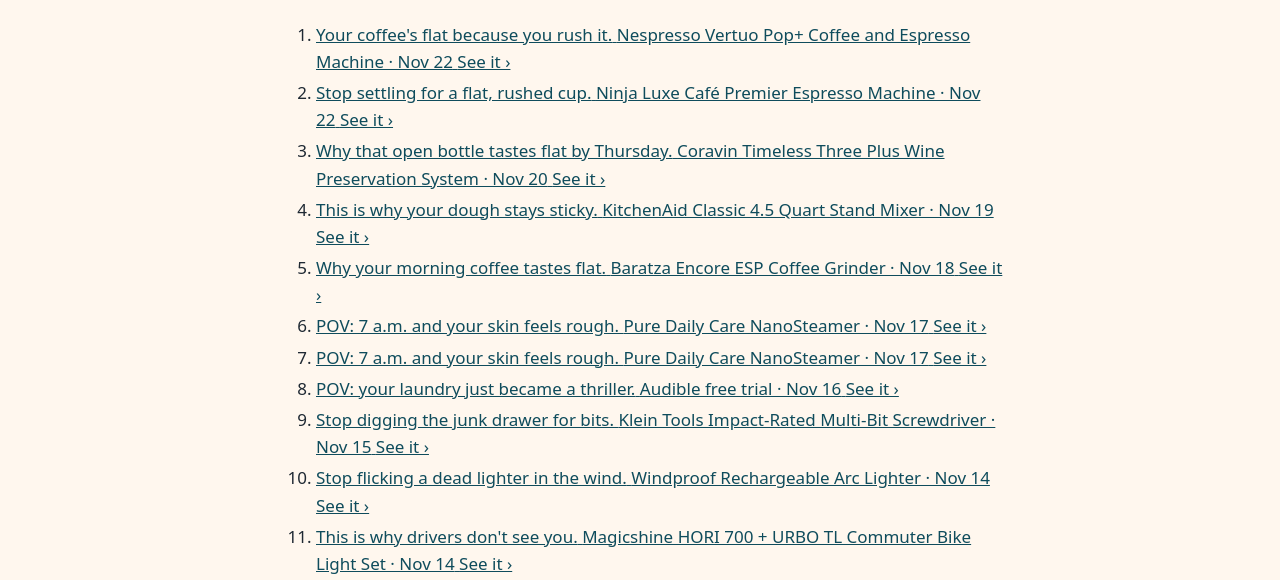
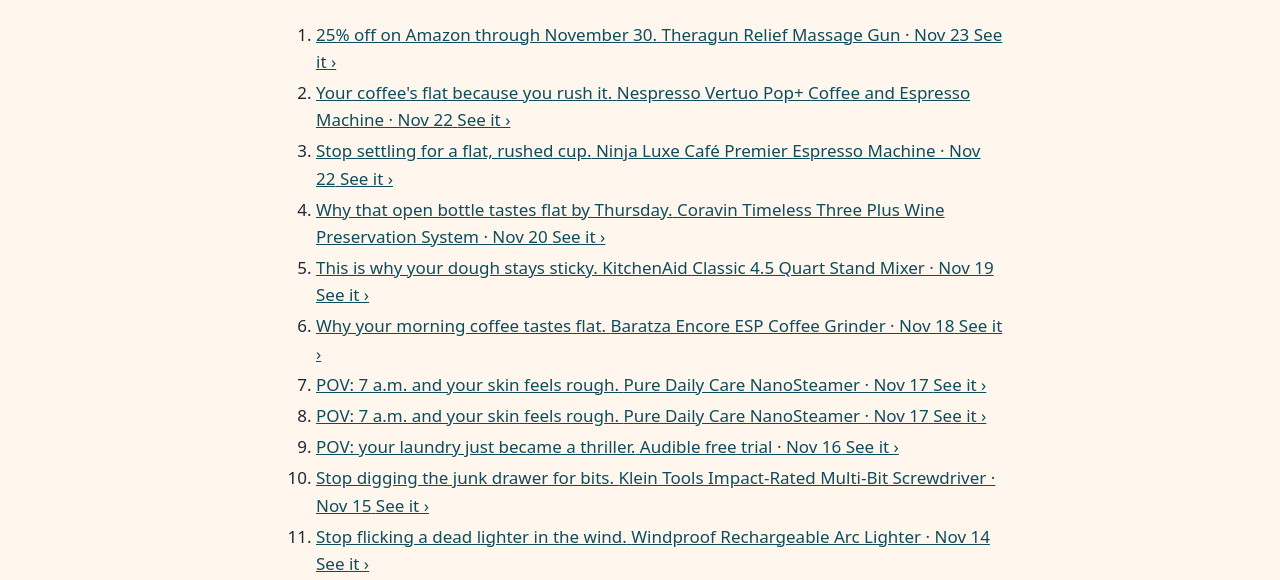
Before and after one commit to cleverfindsall-hue/cleverfindsall-hue.github.io, a plain HTML site: page youtube.html in a window 1280 px wide. Shown: the part 199-779 px from the top of the page. Drawn offline with Linux system fonts and the light colour scheme.

Commit message:
Update link-in-bio pages

```diff
--- a/youtube.html
+++ b/youtube.html
@@ -15,6 +15,15 @@
     <p class="updated">Newest first. Tap the one from the video you just watched.</p>
 
     <ol class="finds">
+
+      <li>
+        <a class="find" href="https://www.amazon.com/dp/B0CNS894RH?tag=cleverfindsal-20" rel="sponsored noopener" target="_blank">
+
+          <span class="find-hook">25% off on Amazon through November 30.</span>
+          <span class="find-meta">Theragun Relief Massage Gun · Nov 23</span>
+          <span class="find-go">See it ›</span>
+        </a>
+      </li>
 
       <li>
         <a class="find" href="https://www.amazon.com/dp/B0DVD67F76?tag=cleverfindsal-20" rel="sponsored noopener" target="_blank">
```
